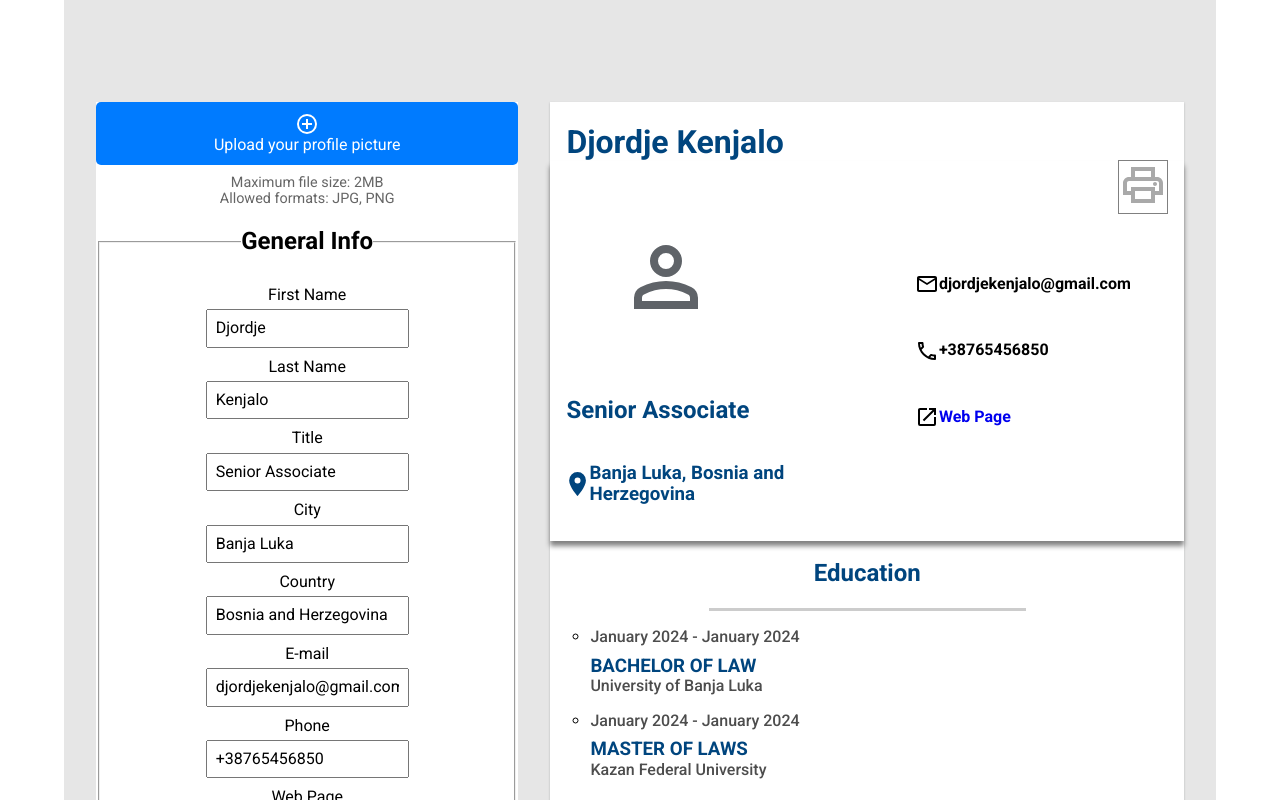
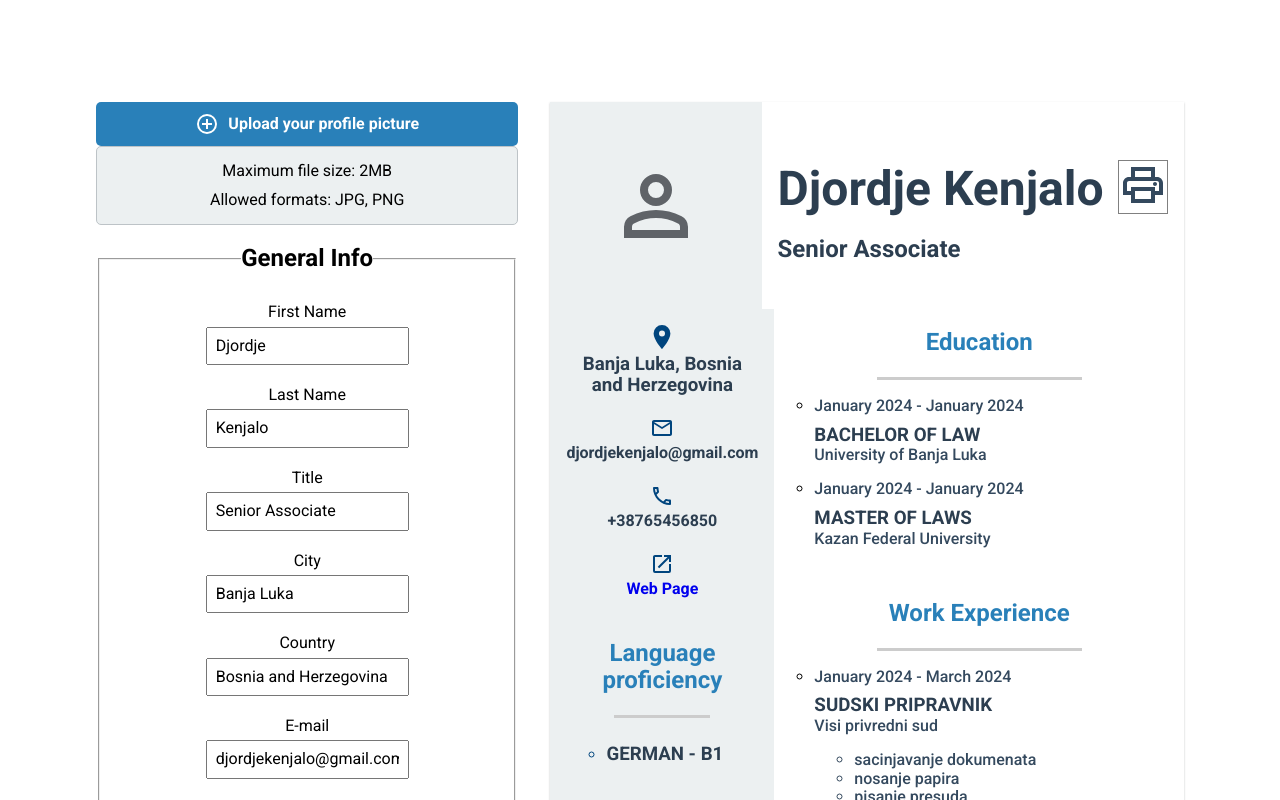
Before and after one commit to Djotajo/cv-application, a React (Vite) app: page / in a window 1280 px wide. Shown: the top 800 px of the page. Built offline with nearby package versions, Linux system fonts and the light colour scheme.

Commit message:
Make a complete outlay rehaul

```diff
--- a/src/App.css
+++ b/src/App.css
@@ -12,7 +12,6 @@ a {
   margin: 0 auto;
   padding: 2rem;
   text-align: center;
-  background-color: #e6e6e6;
   font-family: "Roboto", sans-serif;
   font-weight: 400;
   font-style: normal;
@@ -24,6 +23,11 @@ h3 {
   font-family: "Roboto", sans-serif;
   font-weight: 700;
   font-style: normal;
+}
+
+a:visited {
+  text-decoration: none;
+  color: #2c3e50;
 }
 
 main {
@@ -61,7 +65,7 @@ fieldset {
   display: flex;
   flex-direction: column;
   align-items: center;
-  gap: 5px;
+  gap: 1em;
   /* border: none; */
 }
 
@@ -81,7 +85,7 @@ fieldset button {
 
 .gridItemText {
   padding: 5px;
-  color: grey;
+  color: #34495e;
   /* border: 1px solid grey; */
 }
 
@@ -114,13 +118,63 @@ fieldset button {
 }
 /* DISPLAY SECTION */
 /*  */
-/* .displayGeneralInfo {
+
+.displayGeneralInfo {
+  display: grid;
+  grid-template-columns: 1fr 2fr;
+}
+
+.displayGeneralInfo h1 {
+  text-overflow: ellipsis; /* Display an ellipsis (...) to indicate overflow */
+  overflow-wrap: break-word;
+  vertical-align: baseline;
+  /* display: flex; */
+  align-items: center;
+  word-break: break-all;
+  margin-bottom: 0;
+  font-size: calc(2em + 2vmin);
+}
+
+.generalInfoMain {
   display: flex;
-  justify-content: stretch;
-  align-items: stretch;
-  align-items: flex-start;
-  align-content: flex-start;
-} */
+  flex-direction: column;
+  justify-content: center;
+  padding-left: 1rem;
+  text-align: justify;
+  background-color: white;
+}
+
+.generalInfoAside {
+  background-color: #ecf0f1;
+  display: flex;
+  justify-content: center;
+  align-items: center;
+  padding: 1rem;
+}
+
+.mainContent {
+  display: grid;
+  grid-template-columns: 1fr 2fr;
+}
+
+.mainContentAside {
+  display: flex;
+  flex-direction: column;
+  align-items: center;
+  background-color: #ecf0f1;
+  padding: 1em;
+  box-sizing: border-box;
+  color: #00457e;
+}
+
+.mainContentAside h3,
+.mainContentAside h4 {
+  margin-top: 0;
+}
+
+.mainContentDiv {
+  background-color: white;
+}
 
 .row {
   display: flex;
@@ -156,26 +210,15 @@ fieldset button {
   align-items: center;
 }
 
-.personalInfo h1 {
-  font-size: calc(2em + 1vmin);
-}
+/* .personalInfo h1 {
+  font-size: calc(3em + 2vmin);
+} */
 
 .contactInfo {
   width: 45%;
   max-width: 45%;
 }
 
-.displayGeneralInfo h1 {
-  text-overflow: ellipsis; /* Display an ellipsis (...) to indicate overflow */
-  overflow-wrap: break-word;
-  vertical-align: baseline;
-  display: flex;
-  align-items: center;
-  word-break: break-all;
-  padding-left: 1rem;
-  text-align: justify;
-  margin-bottom: 0;
-}
 /* section label {
   display: flex;
   justify-content: space-between;
@@ -226,9 +269,17 @@ section label {
 }
 
 .right h1,
-.right h2,
-.right h3 {
-  color: #00457e;
+.right h3,
+.right h4 {
+  color: #2c3e50;
+}
+
+.right h2 {
+  color: #2980b9;
+}
+
+.generalInfoMain > h2 {
+  color: #2c3e50;
 }
 
 /* , #3c404326 0 2px 6px 2px */
@@ -253,7 +304,7 @@ li > h3 {
 
 li > p,
 ul ul {
-  color: #4d4d4d;
+  color: #34495e;
   font-size: 1em;
   font-weight: 500;
 }
@@ -384,8 +435,8 @@ ul ul {
 }
 
 .profilePictureDiv {
-  width: 200px;
-  height: 200px;
+  width: 175px;
+  height: 175px;
   border-radius: 50%;
   display: flex;
   justify-content: center;
@@ -408,15 +459,50 @@ ul ul {
 }
 
 .file-input-label {
-  background-color: #007bff;
-  color: white;
-  padding: 10px 20px;
+  display: inline-block;
+  padding: 10px 15px;
+  background-color: #2980b9; /* Medium Blue, same as accent color */
+  color: #ffffff; /* White text color */
+  font-weight: bold;
+  cursor: pointer;
   border-radius: 5px;
-  cursor: pointer;
-  display: flex;
-  flex-direction: column;
-  align-items: center;
-  justify-content: center;
+  transition: background-color 0.3s ease;
+  text-align: center;
+}
+
+.file-input-label:hover {
+  background-color: #2c3e50; /* Dark Blue, slightly darker on hover */
+}
+
+.file-input-label p {
+  display: inline-block;
+  vertical-align: middle;
+  margin: 0;
+}
+
+/* Styling for file input notice */
+.file-input-notice {
+  display: flex; /* Use flex to control alignment */
+  align-items: center; /* Center align items vertically */
+  padding: 10px;
+  background-color: #ecf0f1; /* Light Gray */
+  border: 1px solid #bdc3c7; /* Light Gray border */
+  border-radius: 5px;
+}
+
+.file-input-notice p {
+  margin: 5px 0;
+}
+
+/* File input container */
+#profilePicInputWrap {
+  margin-bottom: 10px; /* Space between file input and next element */
+}
+
+/* Icon styling */
+.file-input-label svg {
+  vertical-align: middle;
+  margin-right: 5px;
 }
 
 .printButtonLabel {
@@ -429,7 +515,7 @@ ul ul {
   border: 1px solid grey;
   cursor: pointer;
   margin-right: 1rem;
-  color: darkgrey;
+  color: #34495e;
 }
 
 #printButton {
@@ -441,9 +527,3 @@ ul ul {
   z-index: 1; */
   /* align-self: baseline; */
 }
-
-.file-input-notice {
-  margin-top: 10px;
-  font-size: 0.9em;
-  color: #666;
-}
--- a/src/App.jsx
+++ b/src/App.jsx
@@ -6,6 +6,7 @@ import LanguageInfo from "./components/languageInfo";
 import DisplayGeneralInfo from "./components/displayGeneralInfo";
 import DisplayEducationInfo from "./components/displayEducationInfo";
 import DisplayWorkInfo from "./components/displayWorkInfo";
+import DisplayContactInfo from "./components/displayContactInfo";
 import DisplayLanguageInfo from "./components/displayLanguageInfo";
 import FileInput from "./components/fileInput";
 import ImageDisplay from "./components/imageDisplay";
@@ -272,7 +273,23 @@ function App() {
               profileImg={backgroundUrl}
             />
           </section>
-
+          <div className="mainContent">
+            <aside className="mainContentAside">
+              <section>
+                <DisplayContactInfo
+                  city={city}
+                  country={country}
+                  email={email}
+                  phone={phone}
+                  page={page}
+                />
+              </section>
+              <section>
+                {" "}
+                <DisplayLanguageInfo array={languageArray} />
+              </section>
+            </aside>
+            <div className="mainContentDiv">
               <section>
                 {" "}
                 <DisplayEducationInfo array={educationArray} />
@@ -282,11 +299,8 @@ function App() {
                 {" "}
                 <DisplayWorkInfo array={workArray} />
               </section>
-
-          <section>
-            {" "}
-            <DisplayLanguageInfo array={languageArray} />
-          </section>
+            </div>
+          </div>
         </div>
       </main>
     </>
--- /dev/null
+++ b/src/components/displayContactInfo.jsx
@@ -0,0 +1,30 @@
+import Icon from "@mdi/react";
+import { mdiEmailOutline } from "@mdi/js";
+import { mdiPhoneOutline } from "@mdi/js";
+import { mdiOpenInNew } from "@mdi/js";
+import { mdiMapMarker } from "@mdi/js";
+
+function DisplayContactInfo({ city, country, email, phone, page }) {
+  return (
+    <>
+      <section>
+        {" "}
+        <Icon path={mdiMapMarker} size={1} viewBox="5 2 14 20" />
+        <h3>
+          {city}, {country}
+        </h3>{" "}
+        <Icon path={mdiEmailOutline} size={1} />
+        <h4>{email}</h4>
+        <Icon path={mdiPhoneOutline} size={1} />
+        <h4>{phone}</h4>
+        <Icon path={mdiOpenInNew} size={1} />
+        <h4>
+          <a href={page}>Web Page</a>
+        </h4>
+        <hr className="generalInfoLine print" />
+      </section>
+    </>
+  );
+}
+
+export default DisplayContactInfo;
--- a/src/components/displayGeneralInfo.jsx
+++ b/src/components/displayGeneralInfo.jsx
@@ -29,36 +29,15 @@ function DisplayGeneralInfo({
   return (
     <>
       <section className="displayGeneralInfo">
-        <h1>
-          {firstName} {lastName}
-        </h1>
-        <div className="row">
-          <div className="personalInfo">
-            {" "}
-            <ImageDisplay backgroundUrl={profileImg} />
-            <h2>{title}</h2>
-            <h3>
-              <Icon path={mdiMapMarker} size={1} viewBox="5 2 14 20" /> {city},{" "}
-              {country}
-            </h3>
-          </div>
-          <div className="contactInfo">
-            {" "}
-            <h4>
-              <Icon path={mdiEmailOutline} size={1} /> {email}
-            </h4>
-            <h4>
-              <Icon path={mdiPhoneOutline} size={1} /> {phone}
-            </h4>
-            <h4>
-              <Icon path={mdiOpenInNew} size={1} /> <a href={page}>Web Page</a>
-            </h4>
-          </div>
+        <aside className="generalInfoAside">
+          <ImageDisplay backgroundUrl={profileImg} />
+        </aside>
+        <div className="generalInfoMain">
+          <h1>
+            {firstName} {lastName}
+          </h1>
+          <h2>{title}</h2>
         </div>
-        {/* <button onClick={printCV} className="noPrint">
-          Print
-        </button> */}
-        <hr className="generalInfoLine print" />
       </section>
     </>
   );
--- a/src/components/educationInfo.jsx
+++ b/src/components/educationInfo.jsx
@@ -17,6 +17,10 @@ function EducationInfo({
     handleEducationArrayChange(newObject);
     addItem();
     console.log(educationArray);
+  }
+
+  function handleSubmit(event) {
+    event.preventDefault();
   }
 
   function addItem() {
@@ -54,7 +58,11 @@ function EducationInfo({
 
   return (
     <>
+      <fieldset>
+        <legend>
           <h2>Education</h2>
+        </legend>
+        {/* <h2>Education</h2> */}
         <button onClick={addItem}>Add new</button>
         {addNew ? (
           <NewEducationPiece
@@ -66,6 +74,7 @@ function EducationInfo({
           <span></span>
         )}
         {list}
+      </fieldset>
     </>
   );
 }
--- a/src/components/languageInfo.jsx
+++ b/src/components/languageInfo.jsx
@@ -50,7 +50,11 @@ function LanguageInfo({
 
   return (
     <>
+      <fieldset>
+        <legend>
           <h2>Languages</h2>
+        </legend>
+
         <button onClick={addItem}>Add new</button>
         {addNew ? (
           <NewLanguage
@@ -62,6 +66,7 @@ function LanguageInfo({
           <span></span>
         )}
         {list}
+      </fieldset>
     </>
   );
 }
--- a/src/components/workInfo.jsx
+++ b/src/components/workInfo.jsx
@@ -57,7 +57,11 @@ function WorkInfo({
 
   return (
     <>
+      <fieldset>
+        <legend>
           <h2>Work Experience</h2>
+        </legend>
+
         <button onClick={addItem}>Add new</button>
         {addNew ? (
           <NewWorkExperience
@@ -69,6 +73,7 @@ function WorkInfo({
           <span></span>
         )}
         {list}
+      </fieldset>
     </>
   );
 }
```
Lines whose indentation alone changed are shown as unchanged.
